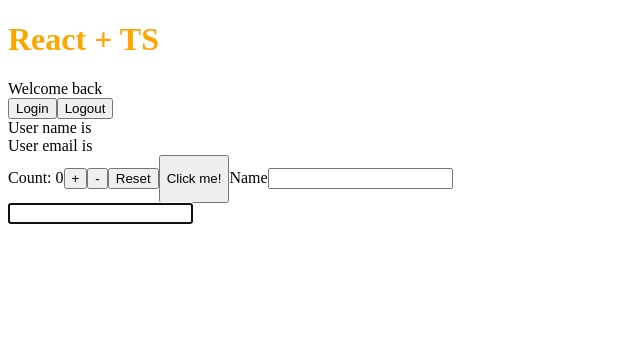
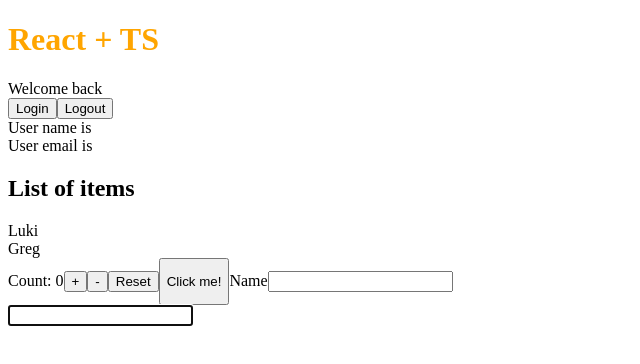
Before and after one commit to lukasz-klekner/react-ts-typing-template, a React app: page / in a window 1280 px wide. Shown: the top 364 px of the page, without its empty margins (0-640 px from the left). Built offline with nearby package versions, Linux system fonts and the light colour scheme.

Commit message:
feat: adds generics component

```diff
--- a/src/App.tsx
+++ b/src/App.tsx
@@ -6,8 +6,20 @@ import { Greeting } from './components/Greeting'
 import { CounterReducer } from './components/hooks/CounterReducer'
 import { InputRef } from './components/hooks/InputRef'
 import { Input } from './components/Input'
+import { List } from './components/List'
 import { User } from './components/User'
 import './style.css'
+
+const ITEMS = [
+  {
+    id: 1,
+    name: 'Luki',
+  },
+  {
+    id: 2,
+    name: 'Greg',
+  },
+]
 
 export const App = () => {
   const handleClick: MouseEventHandler<HTMLButtonElement> = (event) => {
@@ -26,6 +38,8 @@ export const App = () => {
 
         <User />
 
+        <List items={ITEMS} onClick={(item) => console.log(item)} />
+
         <CounterReducer />
 
         <Button onClick={handleClick}>
--- /dev/null
+++ b/src/components/List.tsx
@@ -0,0 +1,22 @@
+interface ListProps<T> {
+  items: T[]
+  onClick: (value: T) => void
+}
+
+export const List = <T extends { id: number; name: string }>({
+  items,
+  onClick,
+}: ListProps<T>) => {
+  return (
+    <div>
+      <h2>List of items</h2>
+      {items.map((item) => {
+        return (
+          <div role="presentation" key={item.id} onClick={() => onClick(item)}>
+            {item.name}
+          </div>
+        )
+      })}
+    </div>
+  )
+}
```
